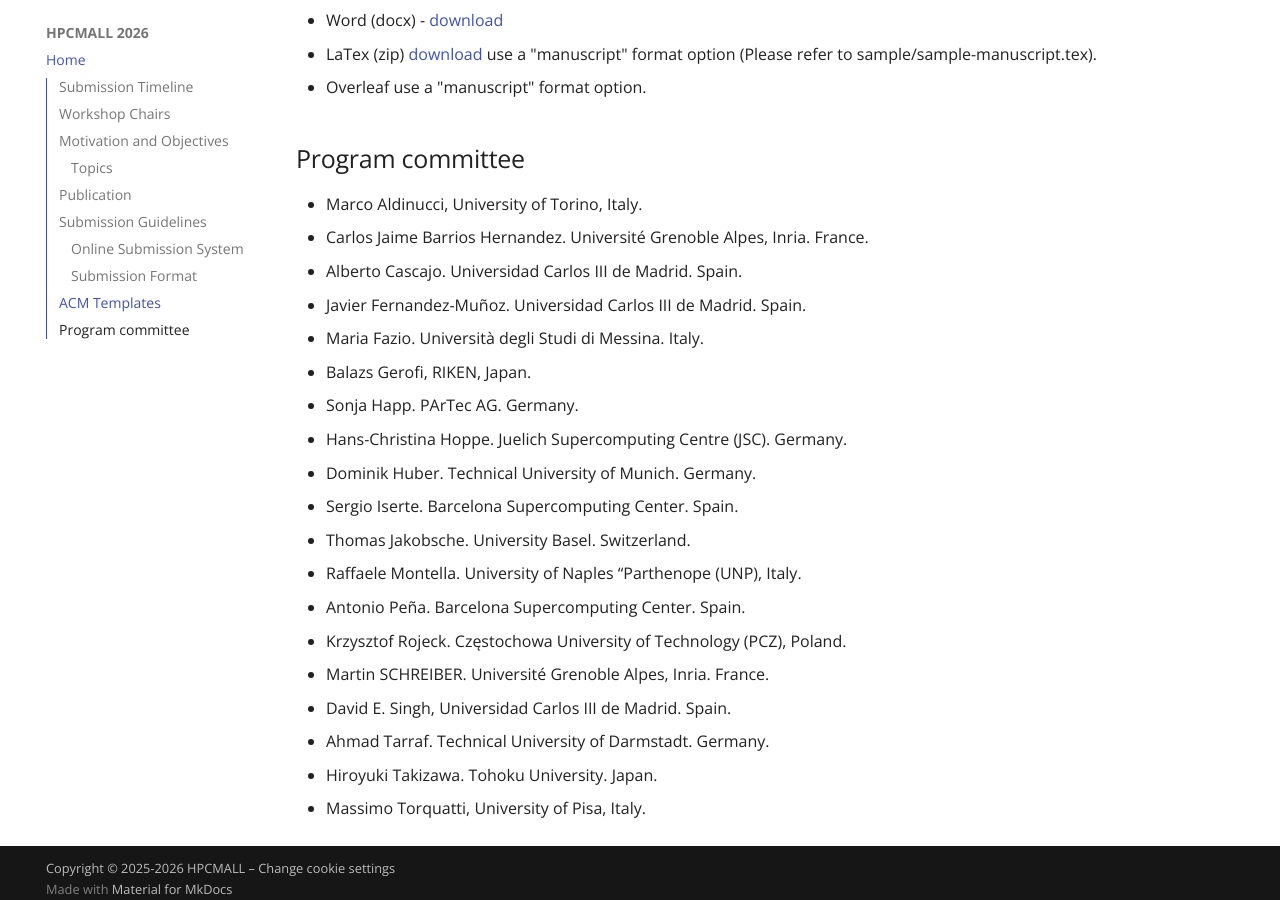
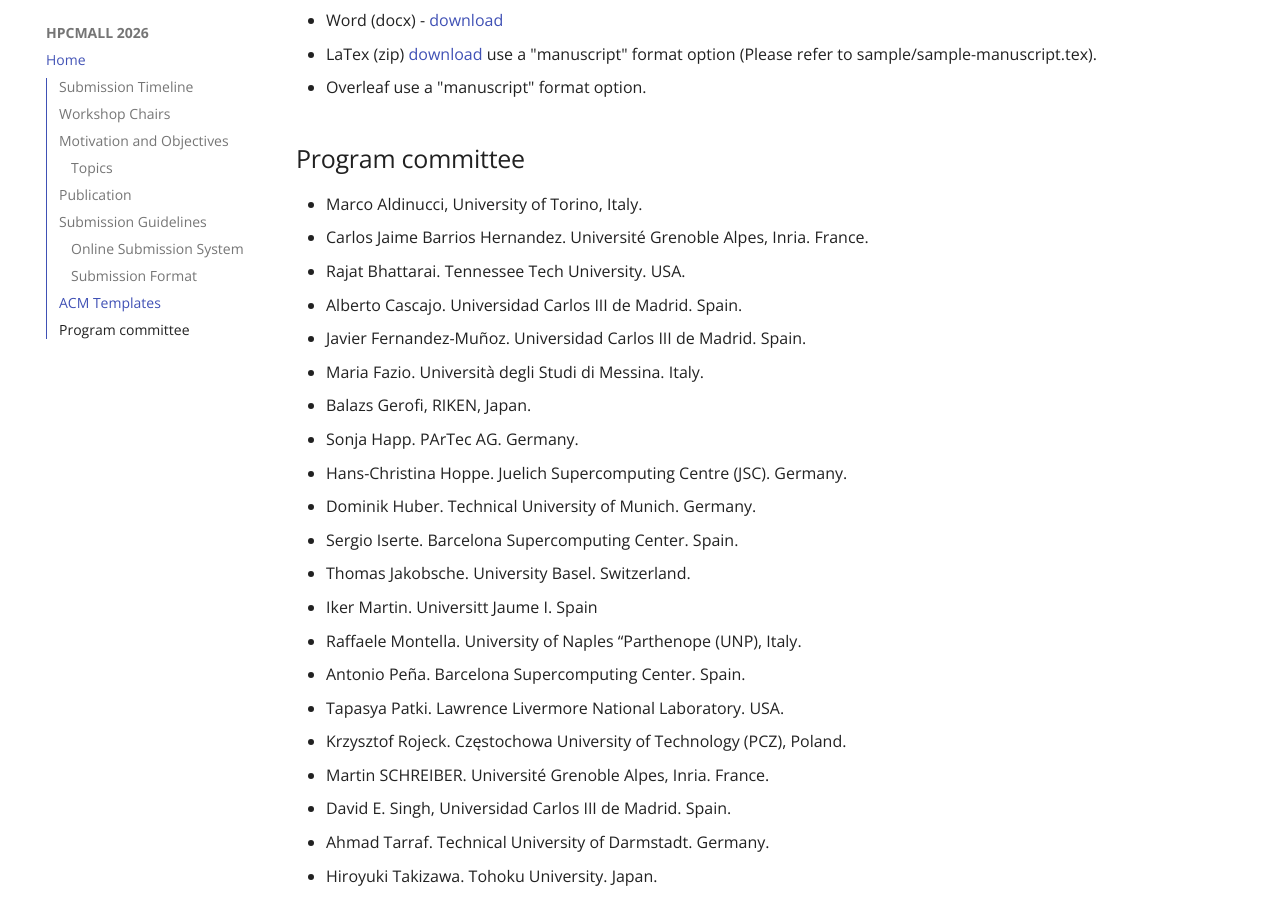
Before and after one commit to CoCo-ARCOS/HPCMALL2026, an MkDocs documentation site: the page built from docs/index.md, in a window 1280 px wide and 900 px high, scrolled down 3036 px. Built offline with MkDocs 1.6.1 and Material for MkDocs 9.7.7, drawn with Linux system fonts in a browser that asks for light colours.

Commit message:
new pc members

```diff
--- a/docs/index.md
+++ b/docs/index.md
@@ -84,6 +84,7 @@ Please follow STEP 1 (Microsoft Word/LaTeX) at "2. The Workflow and Templates" i
 
 * Marco Aldinucci, University of Torino, Italy.
 * Carlos Jaime Barrios Hernandez. Université Grenoble Alpes, Inria. France.
+* Rajat	Bhattarai. Tennessee Tech University. USA.
 * Alberto Cascajo. Universidad Carlos III de Madrid. Spain.
 * Javier Fernandez-Muñoz. Universidad Carlos III de Madrid. Spain.
 * Maria Fazio. Università degli Studi di Messina. Italy.
@@ -93,8 +94,10 @@ Please follow STEP 1 (Microsoft Word/LaTeX) at "2. The Workflow and Templates" i
 * Dominik Huber. Technical University of Munich. Germany.
 * Sergio Iserte. Barcelona Supercomputing Center. Spain.
 * Thomas Jakobsche. University Basel. Switzerland.
+* Iker Martin. Universitt Jaume I. Spain
 * Raffaele Montella. University of Naples “Parthenope (UNP), Italy.
 * Antonio Peña. Barcelona Supercomputing Center. Spain.
+* Tapasya Patki. Lawrence Livermore National Laboratory. USA.
 * Krzysztof Rojeck. Częstochowa University of Technology (PCZ), Poland.
 * Martin SCHREIBER. Université Grenoble Alpes, Inria. France.
 * David E. Singh, Universidad Carlos III de Madrid. Spain.
```
Also changed, not shown: 1 other file.
